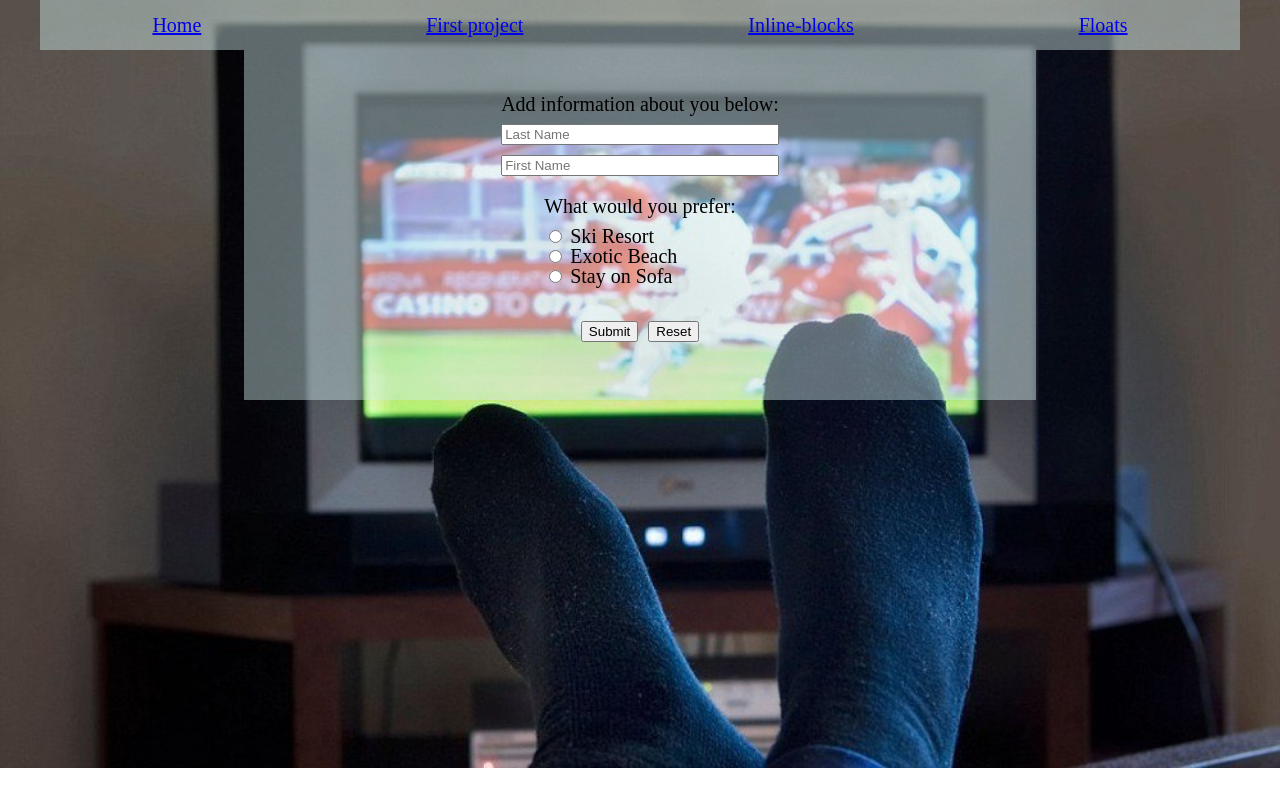
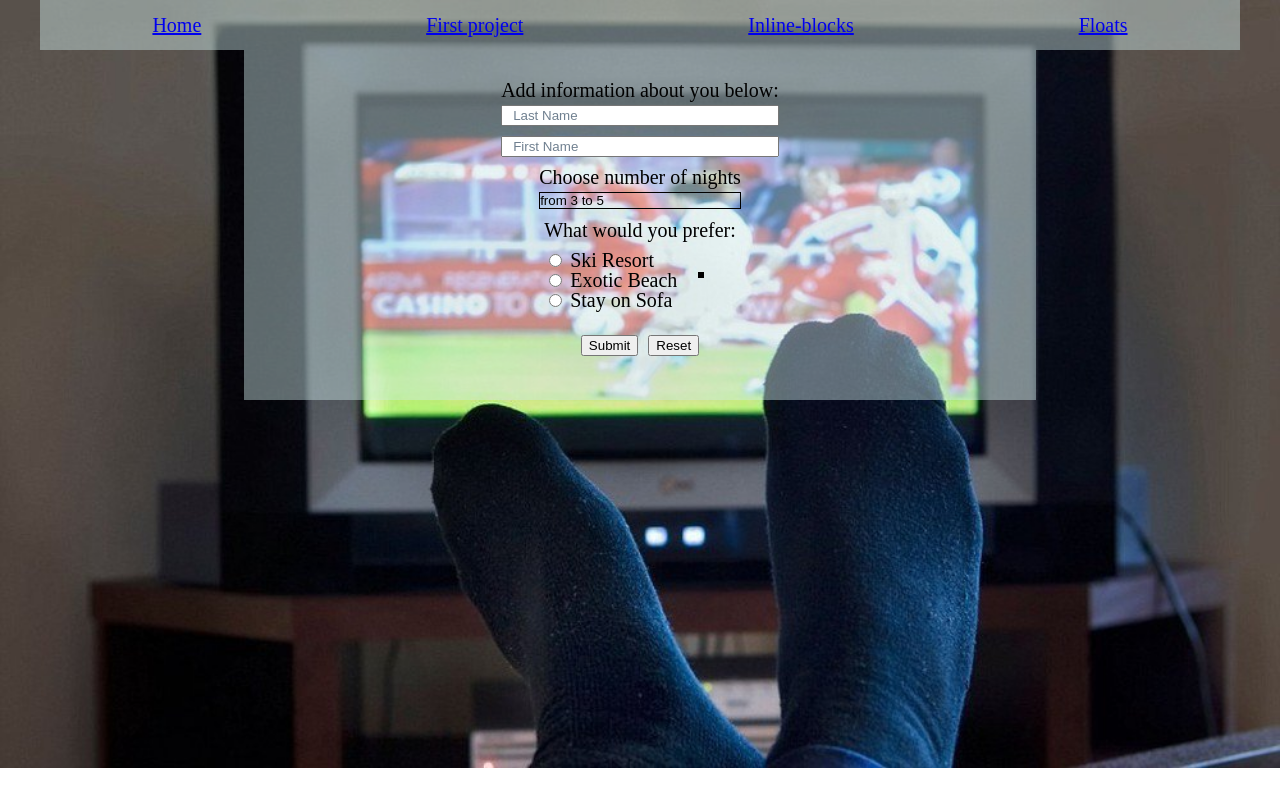
Before and after one commit to nastasiakh/Front-end-courses-Forms, a plain HTML site: page index.html in a window 1280 px wide. Drawn offline with Linux system fonts and the light colour scheme.

Commit message:
Changed placeholder, select

```diff
--- a/css/style.css
+++ b/css/style.css
@@ -79,12 +79,14 @@ form{
     flex-direction: column;
 }
 .info > input{
-    margin-top: 10px;
+    margin: 5px 0;
+    padding-inline-start: 5px;
 }
 .choice{
+    margin: 6px;
     display: flex;
     flex-direction: column;
-    padding: 20px;
+    padding: 5px;
     align-items: flex-start;
 }
 .choice p{
@@ -93,13 +95,43 @@ form{
 .buttons > input + input{
     margin-left:10px  ;
 }
-input[id="input1"]:checked > body{
-    background-image: url(../images/ski.jpg);
+.info input::-webkit-input-placeholder{
+    opacity: 1;
+    color:slategrey;
+    transition: opacity 0.3s ease;
+    padding-left: 5px;
 }
-input[id="input2"]:checked > body{
-    background-image: url(../images/beaches.jpg);
+.info input:focus::-webkit-input-placeholder{
+    opacity: 0;
+    transition: opacity 0.3s ease;
+    outline:none;
 }
-.animated{
-    transition-property: background-image;
-    transition-timing-function: ease-in-out;
+.select p {
+    margin: 5px auto;
+    display: block;
 }
+.select select{
+    display: block;
+    width: 100%;
+    background: none;
+    border: 1px solid;
+    -webkit-appearance:none;
+    -moz-appearance: none;
+    appearance:none;
+}
+select{
+    position: relative;
+}
+.select:after{
+    content: "";
+    display: block;
+    border-style: solid;
+    pointer-events: none;
+    position: absolute;
+    top: 34%;
+    right: 45%;
+}
+/*.animated{*/
+/*    transition-property: background-image;*/
+/*    transition-timing-function: ease-in-out;*/
+/*}*/
--- a/index.html
+++ b/index.html
@@ -31,6 +31,15 @@
                         <p>Add information about you below:</p>
                         <input type="text" name="lastname" placeholder="Last Name"/>
                         <input type="text" name="firstname" placeholder="First Name" />
+                    </div>
+
+                    <div class="select">
+                        <p>Choose number of nights</p>
+                        <select>
+                            <option value="3-5">from 3 to 5</option>
+                            <option value="6-8">from 6 to 8</option>
+                            <option value="9-11">from 9 to 11</option>
+                        </select>
                     </div>
 
                     <div class="choice parent-flex animated">
```
